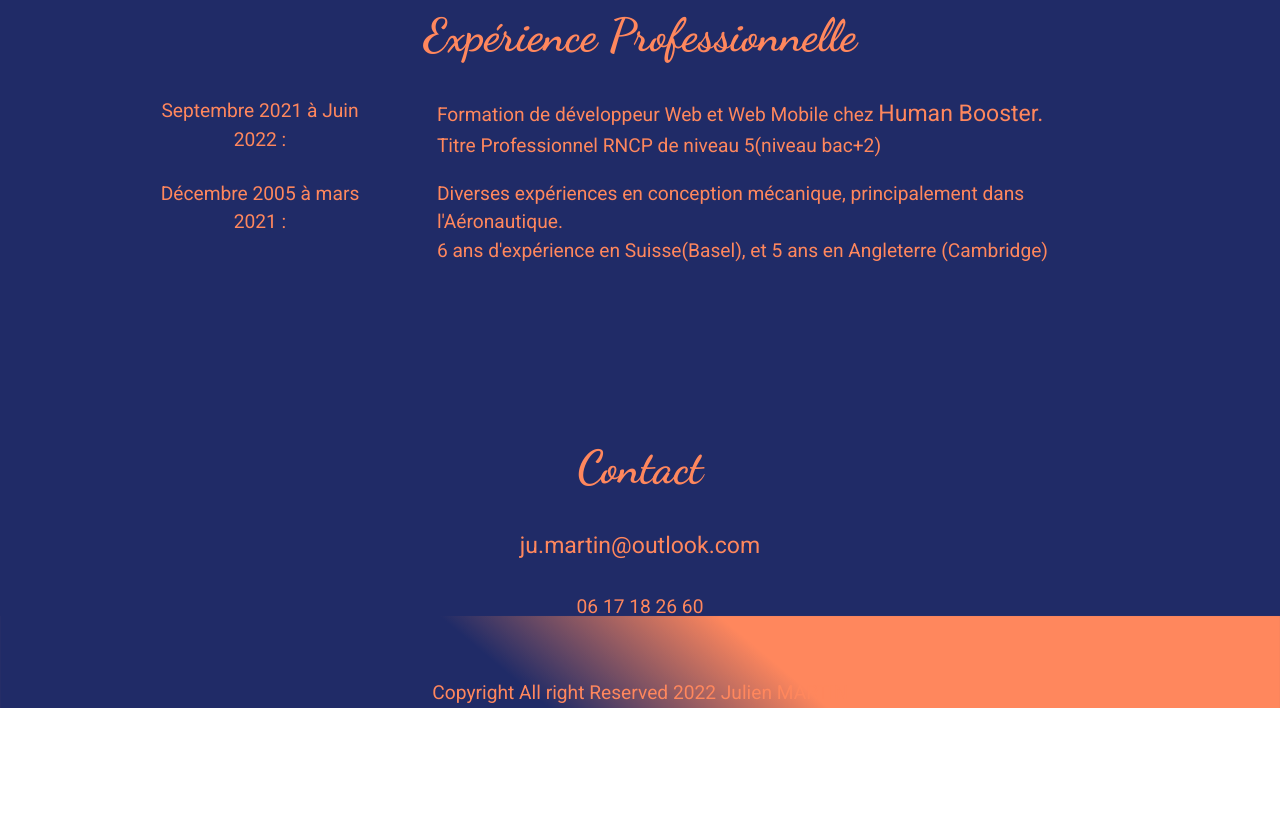
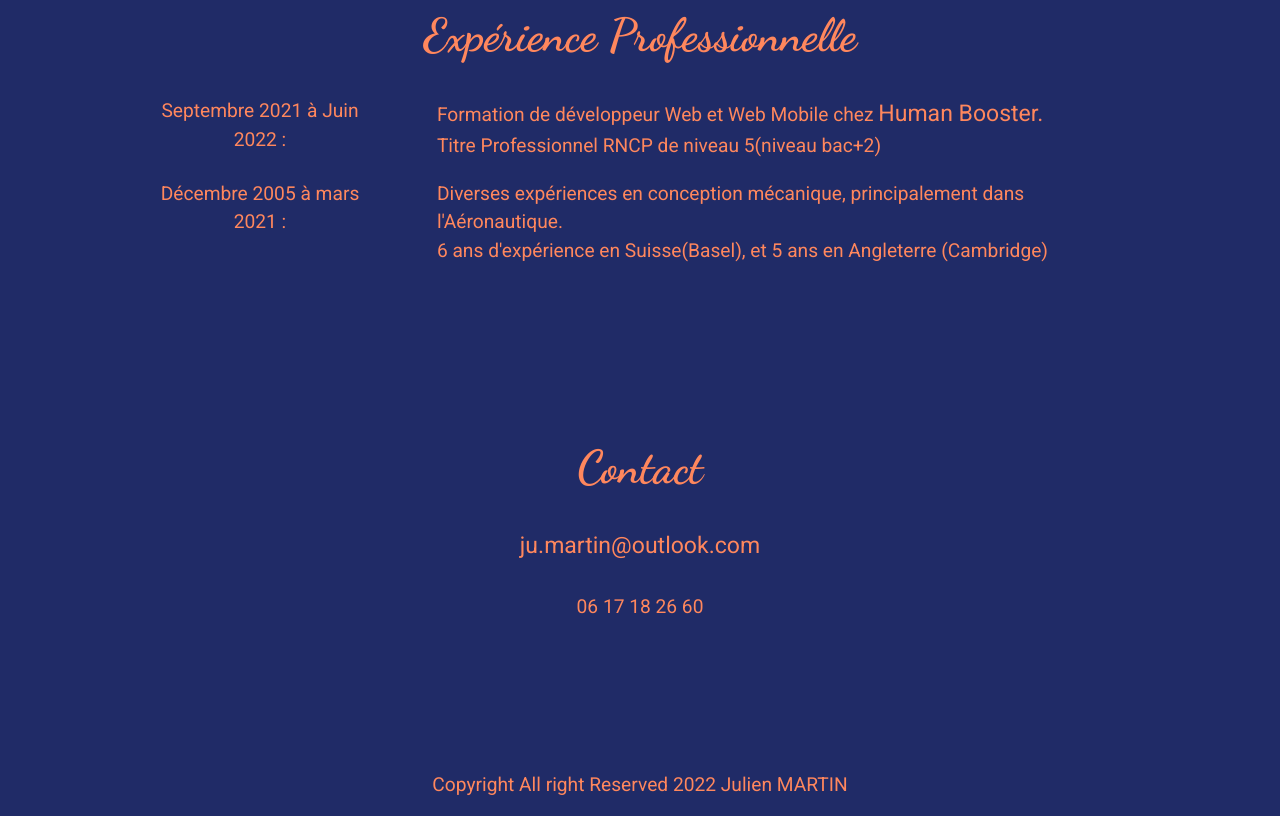
Before and after one commit to Julianomatt77/Portfolio, a plain HTML site: page index.html in a window 1280 px wide. Shown: the part 3014-3830 px from the top of the page. Before the commit the page ends 3722 px from the top, so only its background shows below. Drawn offline with nearby package versions, Linux system fonts and the light colour scheme.

Commit message:
footer margin updated

```diff
--- a/index.html
+++ b/index.html
@@ -164,7 +164,7 @@
         </div>
     </section>
 
-    <footer class="mt-5">
+    <footer class="">
         <p class="text-center">Copyright All right Reserved 2022 Julien MARTIN</p>
     </footer>
 
--- a/style.scss
+++ b/style.scss
@@ -64,7 +64,7 @@ body {
     $darkBlue 85%,
     $orangeCustom 90%
   ) !important;
-  height: 3300px;
+  height: 3500px;
   background-attachment: fixed;
 }
 
@@ -127,5 +127,9 @@ nav ul li {
 }
 
 /**********************
-***** EXPERIENCE ***
+***** FOOTER ***
 **********************/
+
+footer {
+  margin-top: 150px;
+}
```
Also changed, not shown: style.css.
